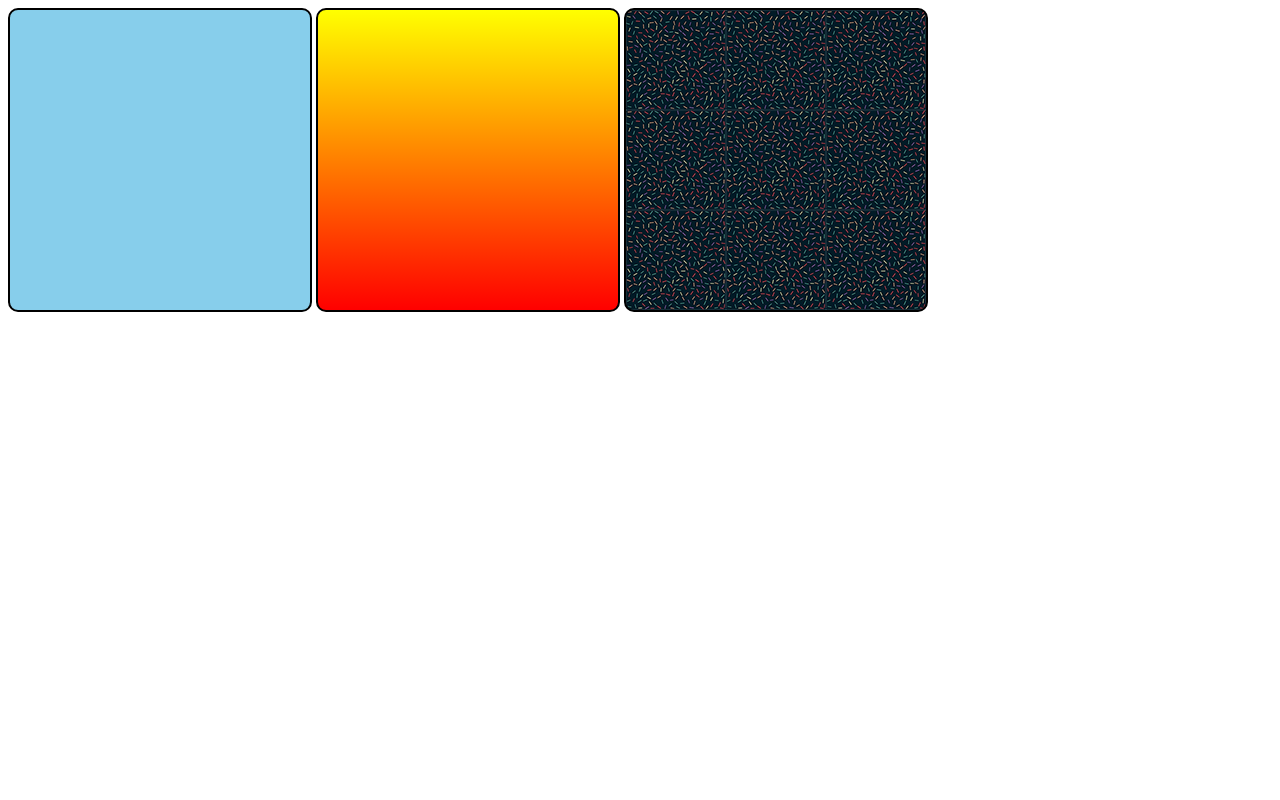
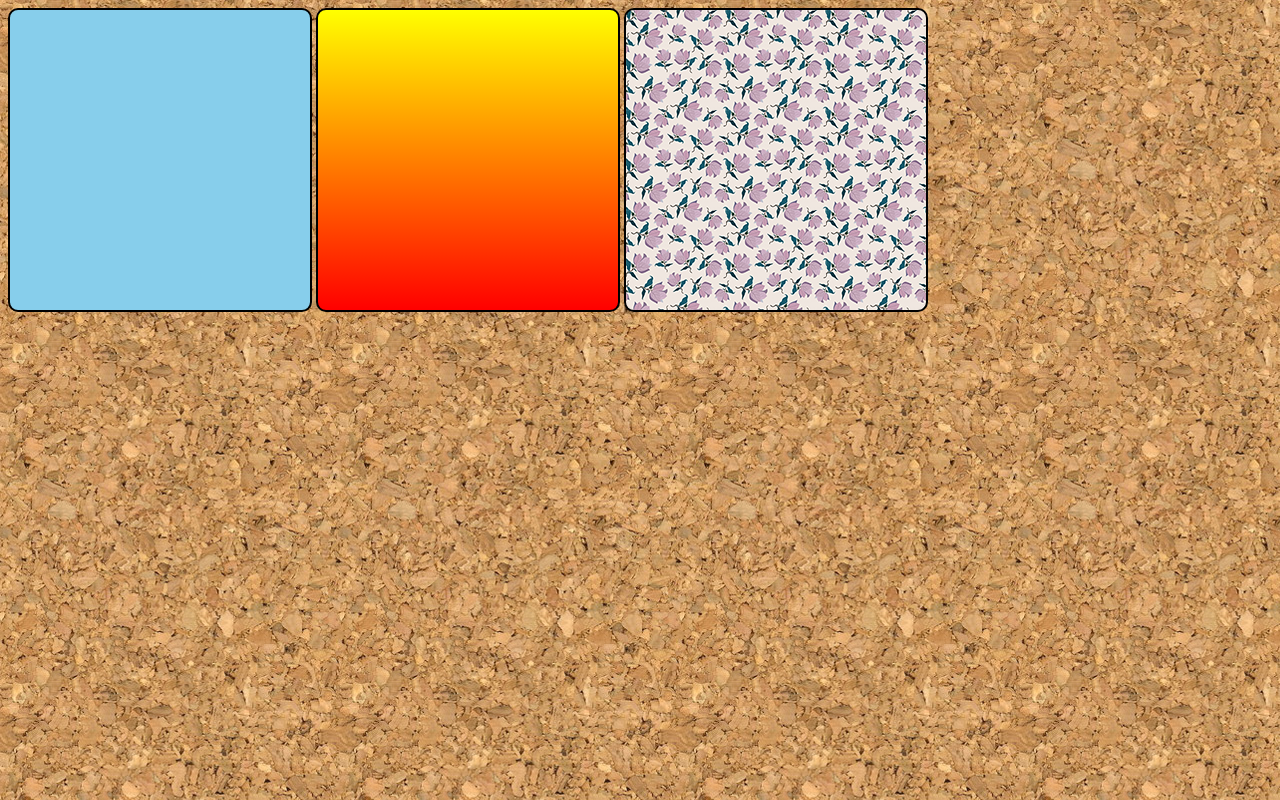
Before and after one commit to EricMiranda27/html-css, a plain HTML site: page exercicios/ex022/fundo001.html in a window 1280 px wide. Drawn offline with Linux system fonts and the light colour scheme.

Commit message:
alteração de background

```diff
--- a/exercicios/ex022/fundo001.html
+++ b/exercicios/ex022/fundo001.html
@@ -6,6 +6,8 @@
     <meta name="viewport" content="width=device-width, initial-scale=1.0">
     <title>Teste de Imagem de Fundo</title>
     <style>
+        body {background-image: url('imagens/wallpaper001.jpg');}
+
         div.quadrado {
             display: inline-block;
             border: 2px solid black;
@@ -24,7 +26,7 @@
         }
 
         div#q3 {
-            background-image: url('imagens/pattern001.png');
+            background-image: url('imagens/pattern003.png');
         }
     </style>
 </head>
```
